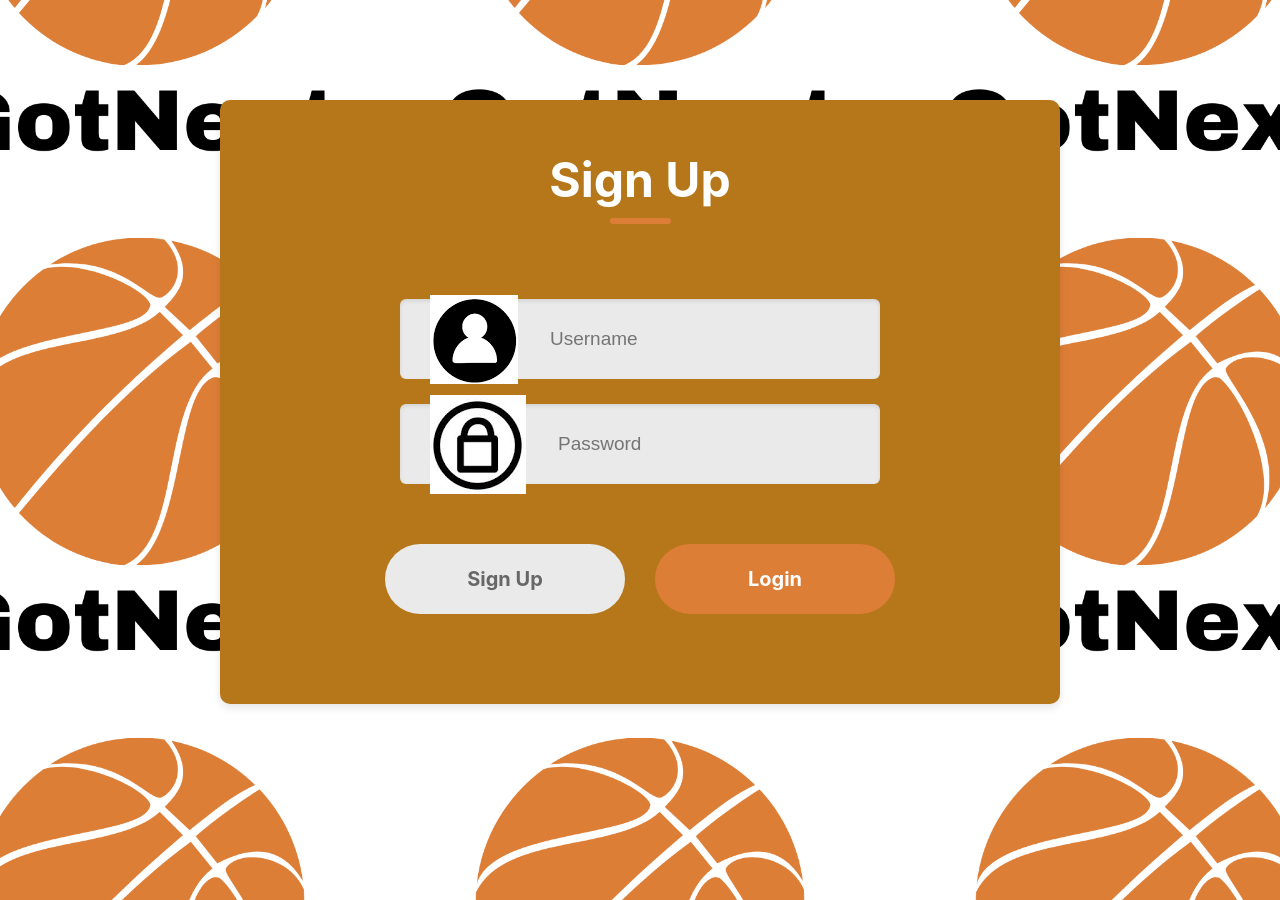
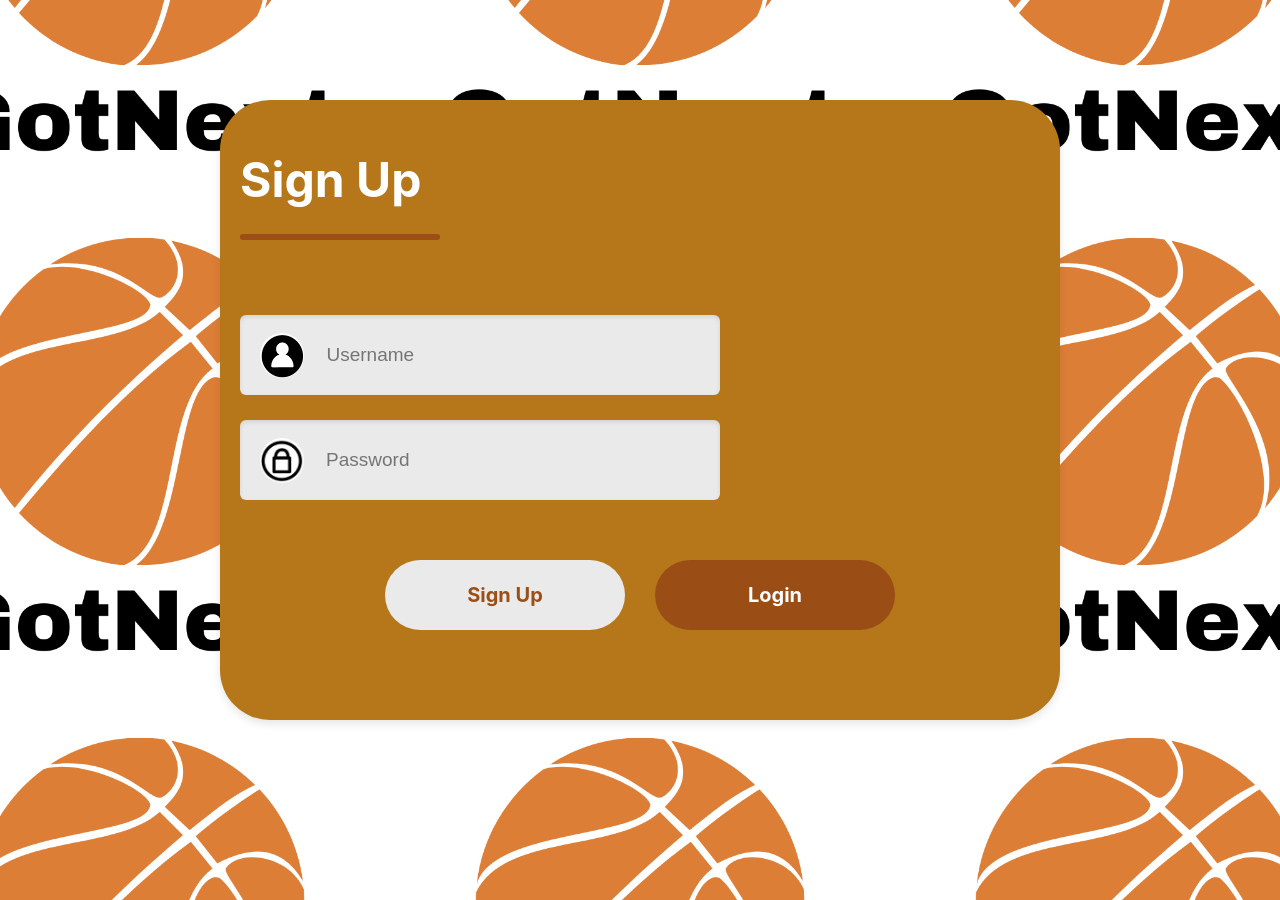
Before and after one commit to SquintyBoi/DubHacks, a React (Create React App) app: page / in a window 1280 px wide. Built offline with nearby package versions, Linux system fonts and the light colour scheme.

Commit message:
Update LoginSignup.css

```diff
--- a/src/Components/LoginSignup/LoginSignup.css
+++ b/src/Components/LoginSignup/LoginSignup.css
@@ -4,33 +4,36 @@
     margin: auto;
     margin-top: 100px;
     width: 600px;
-    background: #FFFFFF; /* White background for container */
+    background: #ffffff; /* White background for container */
     padding: 20px; /* Added padding for a cleaner look */
     box-shadow: 0 4px 8px rgba(0, 0, 0, 0.1); /* Subtle shadow for depth */
-    border-radius: 10px; /* Rounded corners for smoother appearance */
+    border-radius: 50px; /* Rounded corners for smoother appearance */
+    align-items: flex-start; /* Align items to the left */
 }
 
 .header {
     display: flex;
     flex-direction: column;
-    align-items: center;
-    gap: 9px;
+    align-items: flex-start; /* Align header content to the left */
+    gap: 25px;
     width: 100%;
     margin-top: 30px;
 }
 
 .text {
-    color: #FFFFFF; /* White text color */
+    color: #ffffff; /* White text color */
     font-size: 48px;
     font-weight: 700;
-    text-align: center; /* Center the header text */
+    text-align: left; /* Align the header text to the left */
+    width: 100%; /* Ensure it takes the full width */
 }
 
 .underline {
-    width: 61px;
+    width: 200px;
     height: 6px;
-    background: #DD7E37; /* Match the color of the buttons */
+    background: #9B4F16; /* Match the color of the buttons */
     border-radius: 9px;
+    margin-left: 0; /* Align underline to the left */
 }
 
 .inputs {
@@ -38,12 +41,13 @@
     display: flex;
     flex-direction: column;
     gap: 25px;
+    width: 100%; /* Ensure inputs take full width */
 }
 
 .input {
     display: flex;
     align-items: center;
-    margin: auto;
+    margin: 0; /* Remove auto margin to lean to the left */
     width: 480px;
     height: 80px;
     background: #EAEAEA; /* Light gray background */
@@ -52,7 +56,10 @@
 }
 
 .input img {
-    margin: 0 30px;
+    margin: 0 20px;
+    border-radius: 80%;
+    width: 45px; /* Reduced width to make the icon smaller */
+    height: 45px; /* Reduced height to make the icon smaller */
 }
 
 .input input {
@@ -61,27 +68,28 @@
     background: transparent;
     border: none;
     outline: none;
-    color: #FFFFFF; /* White text color */
+    color: #000000; /* Black text color */
     font-size: 19px;
 }
 
 .forgot-password {
-    padding-left: 62px;
+    padding-left: 0; /* Align text to the left */
     margin-top: 27px;
     color: #FFFFFF; /* White text color */
     font-size: 18px;
+    align-self: flex-start; /* Align forgot password text to the left */
 }
 
 .forgot-password span {
-    color: #DD7E37; /* Match button color for consistency */
+    color: #9a4e15; /* Match button color for consistency */
     cursor: pointer;
 }
 
 .submit-container {
     display: flex;
-    justify-content: center; /* Center submit buttons */
+    justify-content: flex-start; /* Align submit buttons to the left */
     gap: 30px;
-    margin: 60px auto;
+    margin: 60px 0; /* Remove auto margins for better alignment */
 }
 
 .submit {
@@ -91,8 +99,8 @@
     width: 240px; /* Slightly larger width */
     height: 70px; /* Slightly larger height */
     color: #FFFFFF; /* White text color */
-    background: #DD7E37; /* Updated button color */
-    border-radius: 50px;
+    background: #9a4e15; /* Updated button color */
+    border-radius: 100px;
     font-size: 20px; /* Increased font size for emphasis */
     font-weight: 700;
     cursor: pointer;
@@ -100,12 +108,12 @@
 }
 
 .submit:hover {
-    background: #C26E32; /* Darker shade on hover for effect */
+    background: #e97c29; /* Darker shade on hover for effect */
 }
 
 .gray {
     background: #EAEAEA; /* Light gray background */
-    color: #676767; /* Text color for gray button */
+    color: #9B4F16; /* Text color for gray button */
 }
 
 .submit-button {
@@ -117,3 +125,23 @@
     width: 200px; /* Increased width */
     height: 50px; /* Increased height */
 }
+.container man {
+    width: 50px; /* Adjust this value to make the image smaller */
+    height: auto; /* Maintain aspect ratio */
+    display: block; /* Ensures the image can be centered or positioned correctly */
+    margin-left: auto; /* Pushes the image to the right */
+    margin-right: 0; /* Removes any right margin */
+    margin-top: 20px; /* Optional: adds space above the image */
+}
+.container {
+    position: relative; /* Set relative positioning for the container */
+}
+
+.man-image {
+    width: 500px; /* Set a desired width */
+    height: 500px; /* Set a specific height */
+    position: absolute; /* Positioning */
+    top: 200px; /* Adjust as needed */
+    right: 200px; /* Adjust as needed */
+    z-index: 1; /* Ensure it’s above other content */
+}
```
